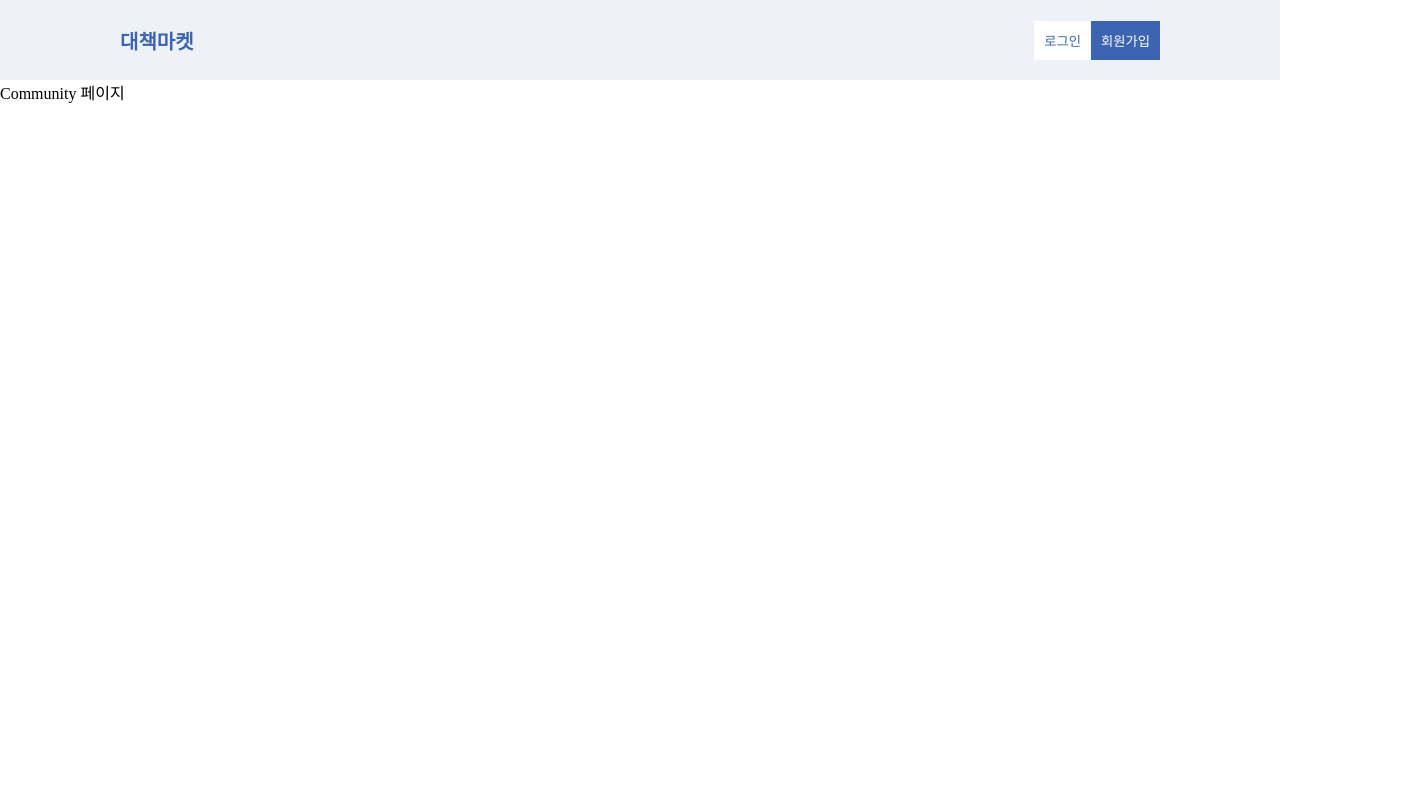
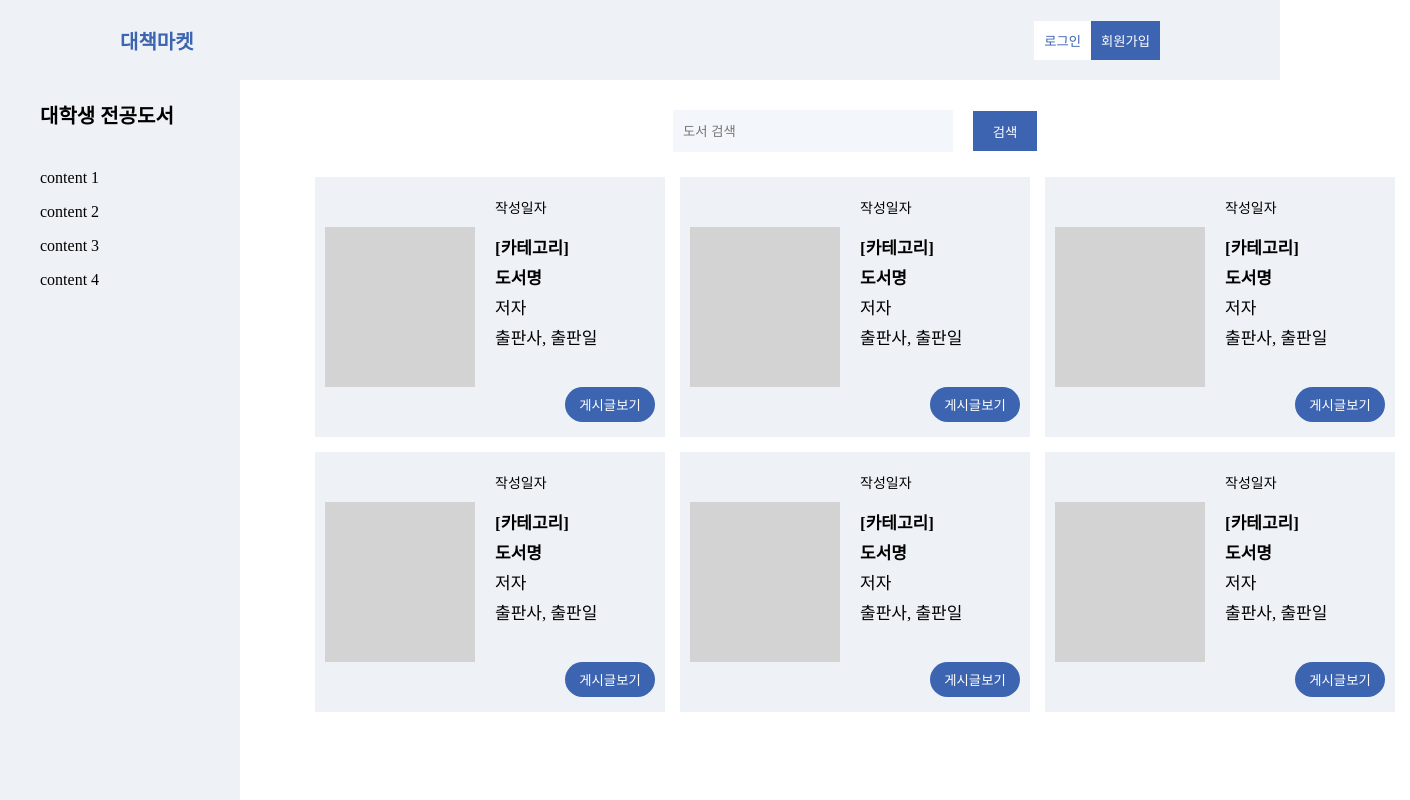
Before and after one commit to BigBookMarket/BigBookMarket-Client, a React (Create React App) app: page /community in a window 1280 px wide. Shown: the whole page, 1410 px wide, since content can reach past the window. Built offline with nearby package versions, Linux system fonts and the light colour scheme.

Commit message:
feat: add Community page

```diff
--- /dev/null
+++ b/src/components/CommunityCard.js
@@ -0,0 +1,81 @@
+import React from 'react';
+import Styled from 'styled-components';
+
+const CardWrapper = Styled.div`
+  .community-card{
+    width: 350px;
+    height: 260px;
+    background-color: var(--theme-color);
+    margin-left: 15px;
+    margin-top: 15px;
+    display: flex;
+    justify-content: center;
+    align-items: center;
+  }
+
+  .community-card__img{
+    width: 150px;
+    height: 160px;
+    background-color: lightgrey;
+  }
+
+  .community-card__content{
+    display: flex;
+    flex-direction: column;
+    font-size: 17px;
+    width: 180px;
+    height: 230px;
+    padding-left: 20px;
+    position: relative;
+  }
+
+  .community-card__content > p{
+    margin-top: 5px;
+  }
+
+  .community-card__content_date{
+    font-size: 14px;
+    margin-bottom: 12px;
+  }
+
+  .community-card__content_category,
+  .community-card__content_title{
+    font-weight: bold;
+  }
+
+  .community-card button{
+    border: none;
+    padding: 8px;
+    width: 90px;
+    border-radius: 20px;
+    background-color: var(--primary-color);
+    color: #fff;
+    position: absolute;
+    right: 0;
+    bottom: 0;
+
+    &:hover{
+      cursor: pointer;
+    }
+  }
+`;
+
+const CommunityCard = () => {
+  return (
+    <CardWrapper>
+      <div className="community-card">
+        <div className="community-card__img"></div>
+        <div className="community-card__content">
+          <p className="community-card__content_date">작성일자</p>
+          <p className="community-card__content_category">[카테고리]</p>
+          <p className="community-card__content_title"> 도서명</p>
+          <p className="community-card__content_author">저자</p>
+          <p className="community-card__content_publisher">출판사, 출판일</p>
+          <button>게시글보기</button>
+        </div>
+      </div>
+    </CardWrapper>
+  );
+};
+
+export default CommunityCard;
--- /dev/null
+++ b/src/components/Sidebar.js
@@ -0,0 +1,69 @@
+import React from 'react';
+import Styled from 'styled-components';
+
+const SidebarWrapper = Styled.div`
+  width: 240px;
+  height: 100%;
+  background-color: var(--theme-color);
+  top: 0;
+  left: 0;
+  position: absolute;
+  z-index: -999;
+  padding: 40px;
+
+  .sidebar{
+    display: flex;
+    flex-direction: column;
+    margin-top: 60px;
+  }
+
+  .sidebar__title p {
+    font-size: 20px;
+    font-weight: bold;
+    margin-bottom: 40px;
+  }
+
+  .sidebar__list{
+    margin-bottom: 16px;
+  }
+`;
+
+const categories = [
+  {
+    id: 1,
+    content: 'content 1',
+  },
+  {
+    id: 2,
+    content: 'content 2',
+  },
+  {
+    id: 3,
+    content: 'content 3',
+  },
+  {
+    id: 4,
+    content: 'content 4',
+  },
+];
+
+const Sidebar = () => {
+  return (
+    <SidebarWrapper>
+      <ul className="sidebar">
+        <li className="sidebar__title">
+          <p>대학생 전공도서</p>
+        </li>
+        {categories.map((category) => {
+          return (
+            <div className="sidebar__list" key={category.id}>
+              <li>{category.content}</li>
+            </div>
+          );
+        })}
+      </ul>
+    </SidebarWrapper>
+  );
+};
+
+export default Sidebar;
--- a/src/pages/Community.js
+++ b/src/pages/Community.js
@@ -1,7 +1,73 @@
 import React from 'react';
+import CommunityCard from '../components/CommunityCard';
+import Sidebar from '../components/Sidebar';
+import Styled from 'styled-components';
+
+const CommunityWrapper = Styled.div`
+  display: flex;
+  flex-direction: column;
+  align-items: center;
+  margin-left: 240px;
+  margin-top: 30px;
+  flex-wrap: wrap;
+  padding: 0 60px;
+
+  .book-cards{
+    display: flex;
+    flex-wrap: wrap;
+    margin-top: 10px;
+    width: 1110px;
+  }
+
+  .book-search{
+    display: flex;
+    flex-direction: row;
+    align-items: center;
+  }
+
+  .book-search__input{
+    padding: 10px;
+    width: 280px;
+    height: 42px;
+    border: none;
+    background-color: #F3F6FA;
+  }
+
+  .book-search__btn {
+    border: none;
+    margin-left: 20px;
+    padding: 10px;
+    width: 64px;
+    height: 40px;
+    background-color: #3c64b1;
+    color: white;
+
+    &:hover{
+      cursor: pointer;
+    }
+  }
+`;
 
 const Community = () => {
-  return <div>Community 페이지</div>;
+  return (
+    <>
+      <Sidebar />
+      <CommunityWrapper>
+        <div className="book-search">
+          <input className="book-search__input" placeholder="도서 검색" />
+          <button className="book-search__btn">검색</button>
+        </div>
+        <div className="book-cards">
+          <CommunityCard />
+          <CommunityCard />
+          <CommunityCard />
+          <CommunityCard />
+          <CommunityCard />
+          <CommunityCard />
+        </div>
+      </CommunityWrapper>
+    </>
+  );
 };
 
 export default Community;
--- a/src/style.css
+++ b/src/style.css
@@ -8,3 +8,11 @@
   --theme-color: #eef2f6;
   --primary-color: #3c64b1;
 }
+
+a {
+  text-decoration: none;
+}
+
+ul {
+  list-style-type: none;
+}
```
